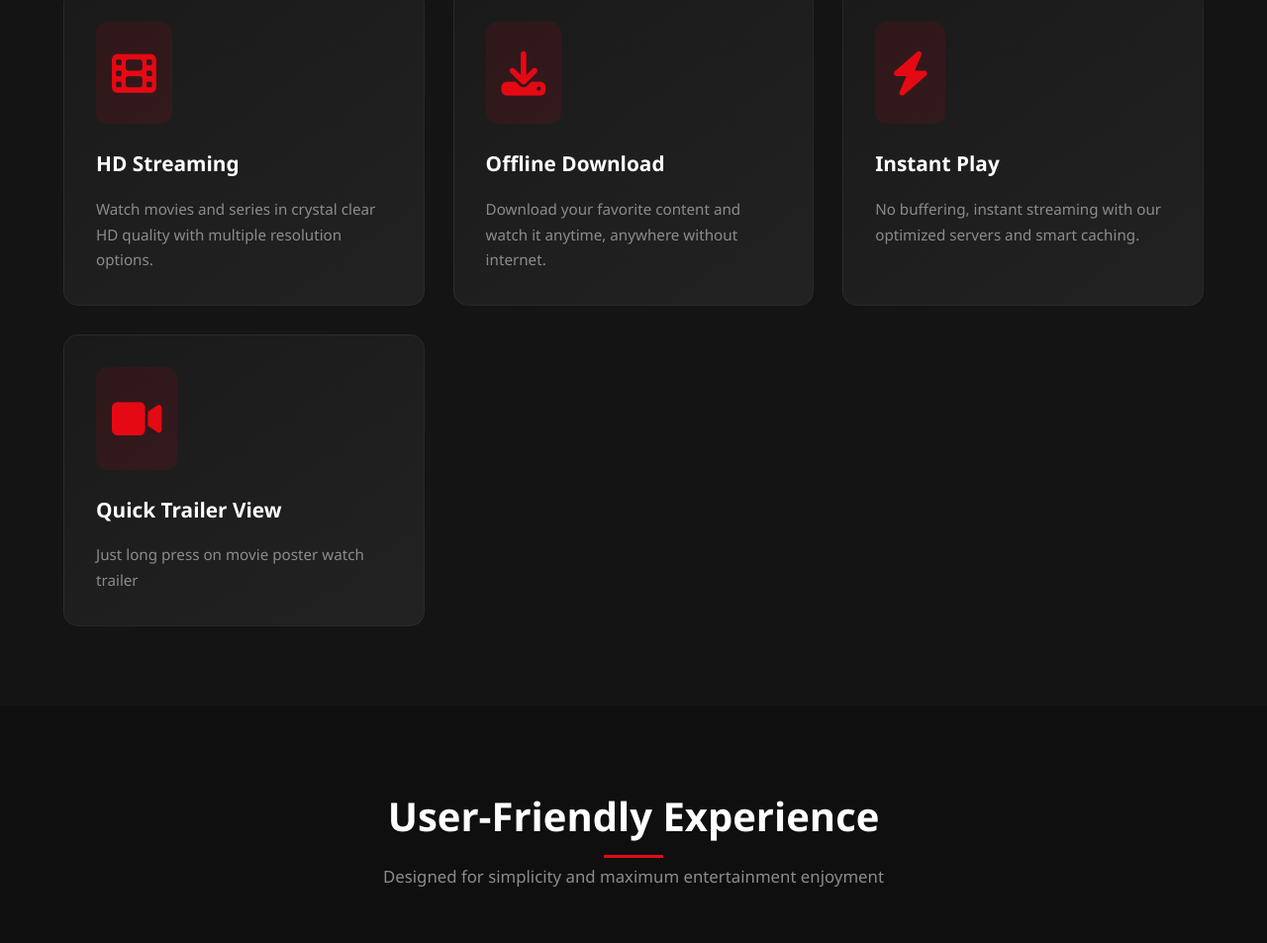
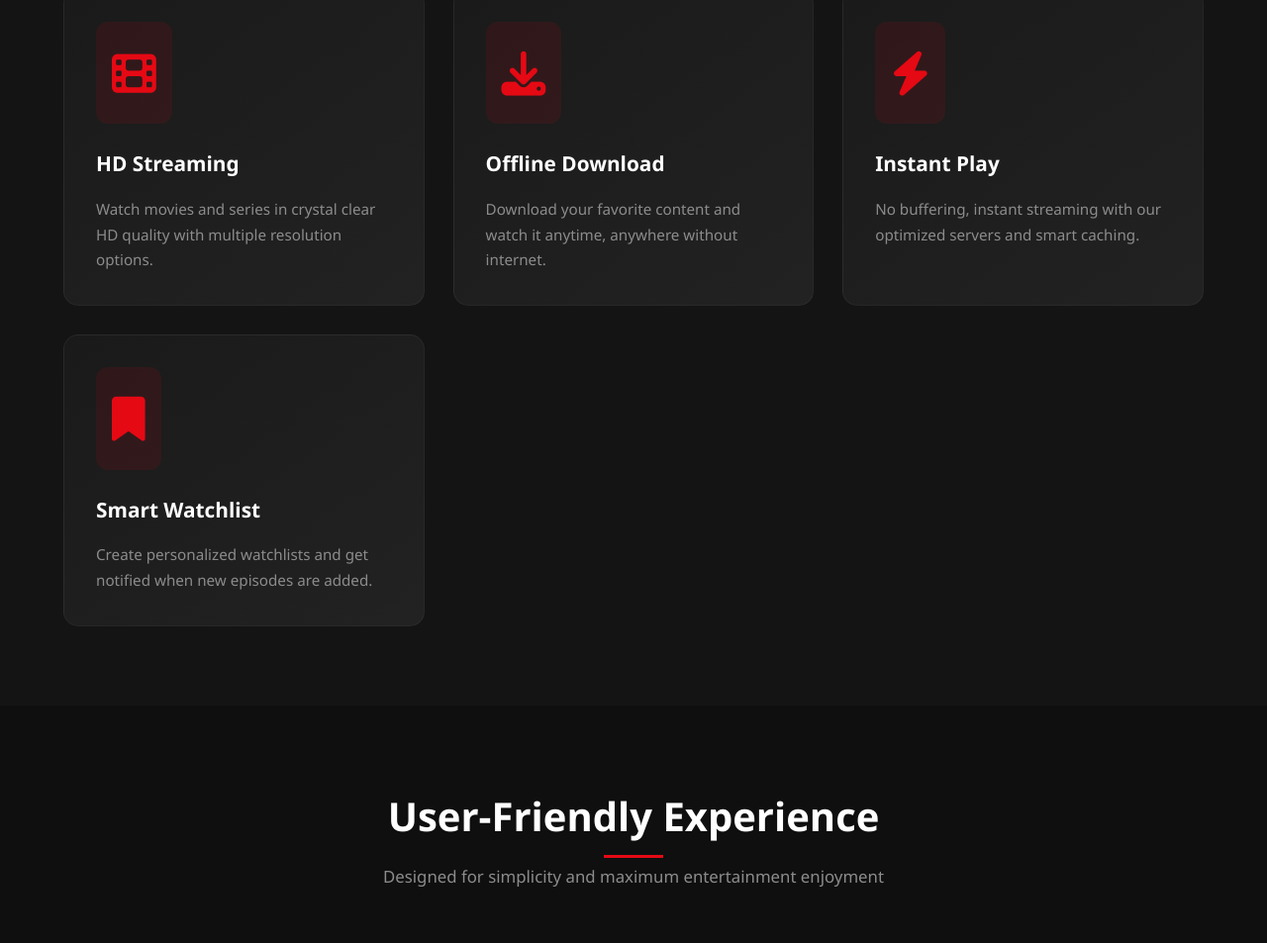
Before and after one commit to jazbaflixhd/jazbaflixhd.github.io, a plain HTML site: page index.html in a window 1280 px wide. Shown: the part 1031-1984 px from the top of the page at 99% size. Drawn offline with Linux system fonts and the light colour scheme; no server answers.

Commit message:
index.html

```diff
--- a/index.html
+++ b/index.html
@@ -13,6 +13,11 @@
     <script src="https://www.gstatic.com/firebasejs/9.23.0/firebase-messaging-compat.js"></script>
 
     <style>
+    html, body {
+    width: 100%;
+    overflow-x: hidden;
+}
+
         /* Reset and Modern Base */
         * {
             margin: 0;
@@ -36,7 +41,8 @@
             width: 100%;
             top: 0;
             z-index: 1000;
-            padding: 0.8rem 5%;
+            padding: 0.8rem clamp(16px, 5vw, 60px);
+
             display: flex;
             justify-content: space-between;
             align-items: center;
@@ -240,7 +246,7 @@
                         url('https://images.unsplash.com/photo-1536440136628-849c177e76a1?ixlib=rb-4.0.3&auto=format&fit=crop&w=1925&q=80');
             background-size: cover;
             background-position: center;
-            background-attachment: fixed;
+            background-attachment: scroll;
             display: flex;
             align-items: center;
             padding: 0 5%;
@@ -704,6 +710,7 @@
         @media (max-width: 1024px) {
             .hero h1 {
                 font-size: 2.5rem;
+                background-attachment:fixed;
             }
 
             .features-grid {
@@ -893,6 +900,13 @@
                 transform: scale(1);
             }
         }
+        * {
+    max-width: 100vw;
+}
+section {
+    overflow-x: hidden;
+}
+
     </style>
 </head>
 <body>
@@ -961,7 +975,7 @@
                     <i class="fas fa-check-circle"></i> 100% Free Forever
                 </div>
                 <div class="badge">
-                    <i class="fas fa-check-circle"></i> No Premium Require
+                    <i class="fas fa-check-circle"></i> No Ads Premium
                 </div>
             </div>
 
@@ -1030,10 +1044,10 @@
 
             <div class="feature-card">
                 <div class="feature-icon">
-                    <i class="fas fa-video"></i>
+                    <i class="fas fa-bookmark"></i>
                 </div>
-                <h3>Quick Trailer View</h3>
-                <p>Just long press on movie poster watch trailer</p>
+                <h3>Smart Watchlist</h3>
+                <p>Create personalized watchlists and get notified when new episodes are added.</p>
             </div>
         </div>
     </section>
@@ -1177,7 +1191,6 @@
                     <li><a href="https://file.garden/aU9YIYI0UybtQjdC/terms.html"><i class="fas fa-file-contract"></i> Terms of Service</a></li>
                     <li><a href="https://file.garden/aWfBGfhwaGcNwkre/cookie-policy.html"><i class="fas fa-cookie"></i> Cookie Policy</a></li>
                     <li><a href="https://file.garden/aWfBGfhwaGcNwkre/disclaimer.html"><i class="fas fa-balance-scale"></i> Disclaimer</a></li>
-                    <li><a href="https://file.garden/aWfBGfhwaGcNwkre/dmca-policy.html"><i class="fas fa-gavel"></i> DMCA Policy</a></li>
                 </ul>
             </div>
 
```
